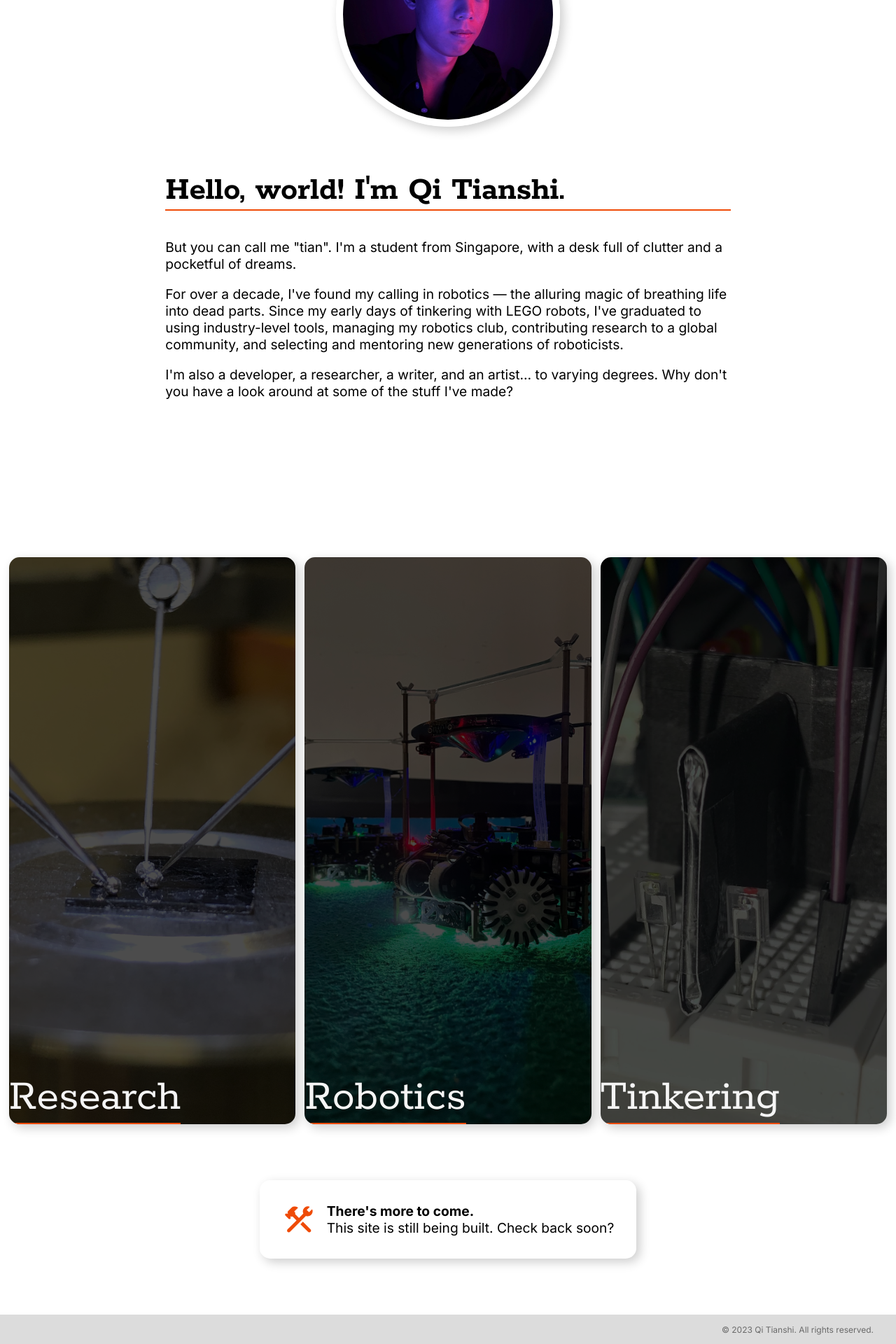
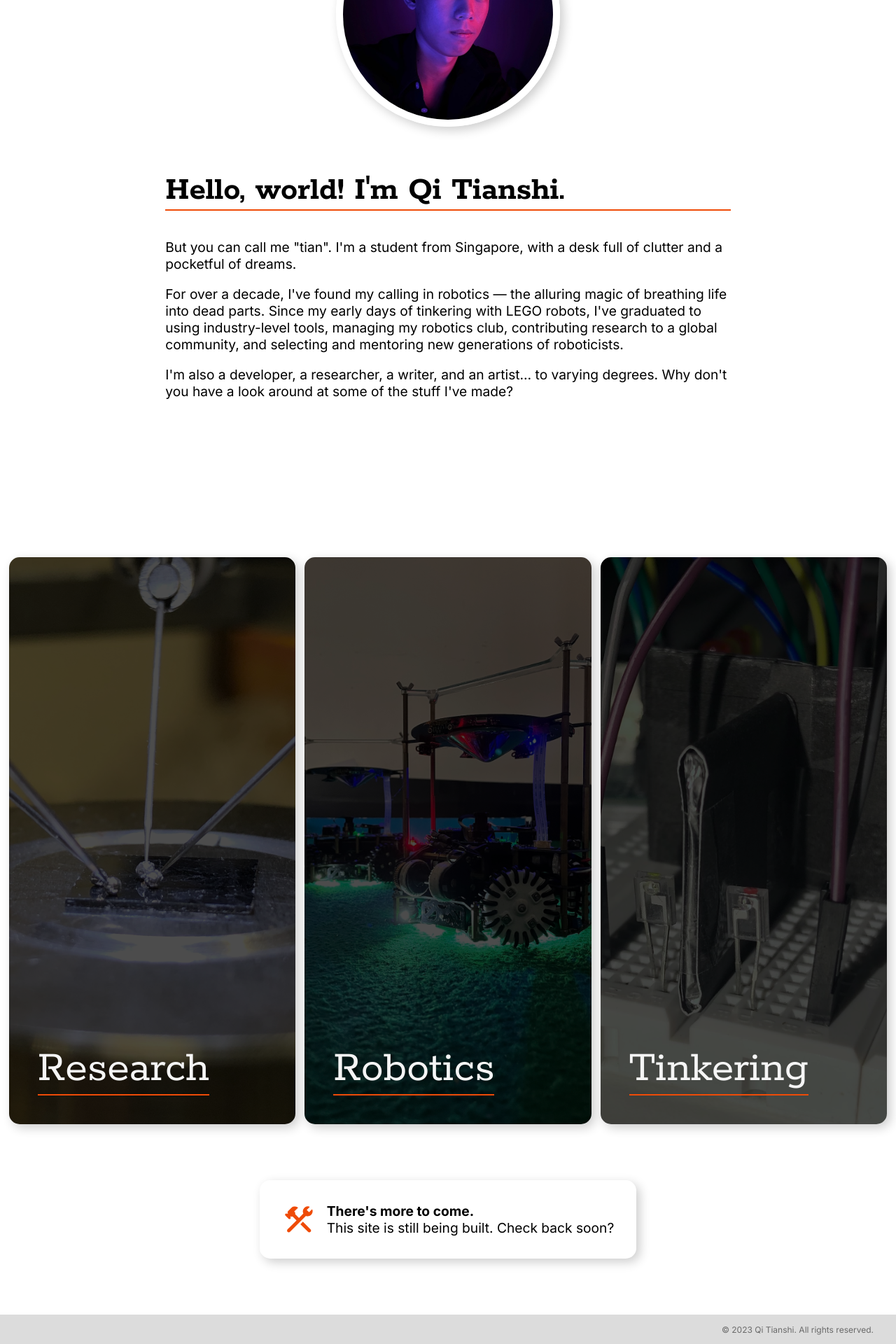
Before and after one commit to qitianshi/qitianshi.com, a Jekyll site: the page built from index.html, in a window 1280 px wide. Shown: the part 1264-3184 px from the top of the page at 70% size. Built offline with Jekyll 4.4.1, drawn with Linux system fonts in a browser that asks for light colours.

Commit message:
Add padding for project cards in column flex

```diff
--- a/assets/styles/home.scss
+++ b/assets/styles/home.scss
@@ -107,6 +107,10 @@
         transform: scale(1.025);
     }
 
+    .c-stacked-banner__content {
+        padding: 10%;
+    }
+
 }
 
 // Changes to column layout in mobile versions.
--- a/index.html
+++ b/index.html
@@ -49,7 +49,7 @@
 
             <img src="{{ project.image_src }}" class="c-stacked-banner__background" alt="{{ project.image_alt }}">
 
-            <div class="c-stacked-banner__content--bottom-leading dark-theme-text">
+            <div class="c-stacked-banner__content c-stacked-banner__content--bottom-leading dark-theme-text">
                 <p class="c-stacked-banner__heading">{{ project.title }}</p>
             </div>
 
```
